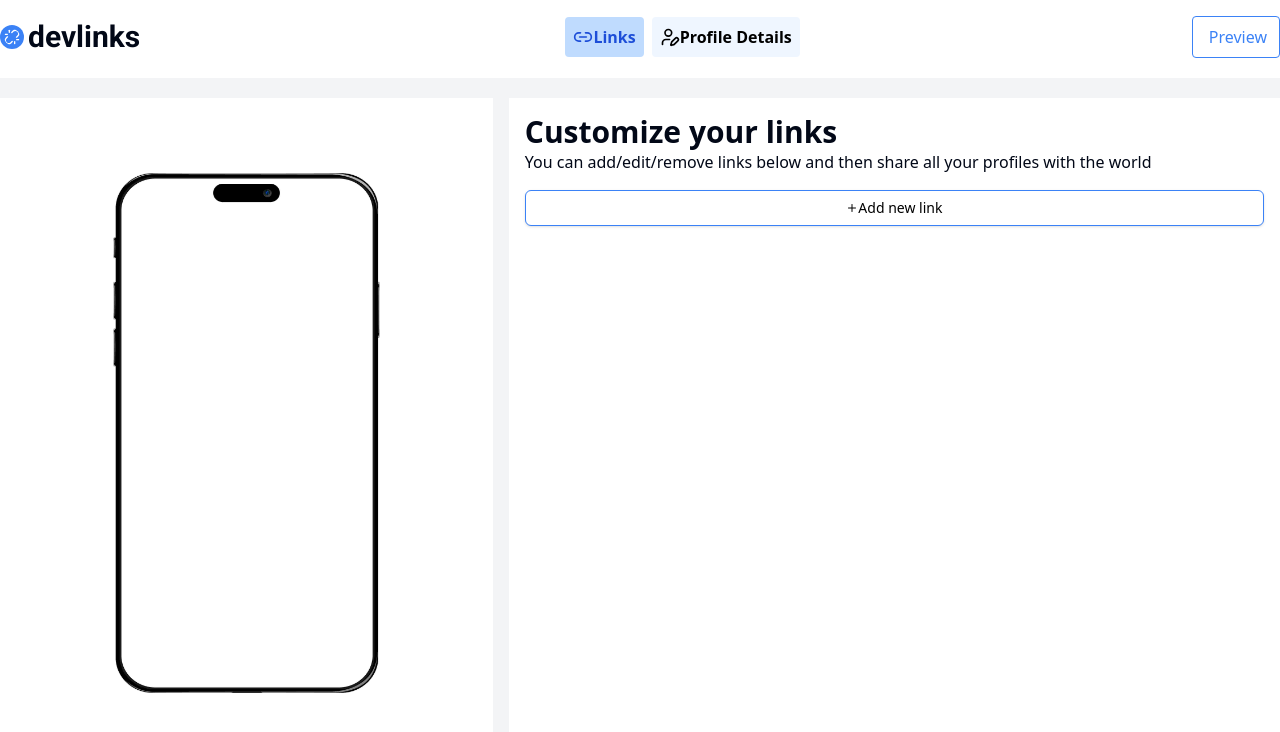
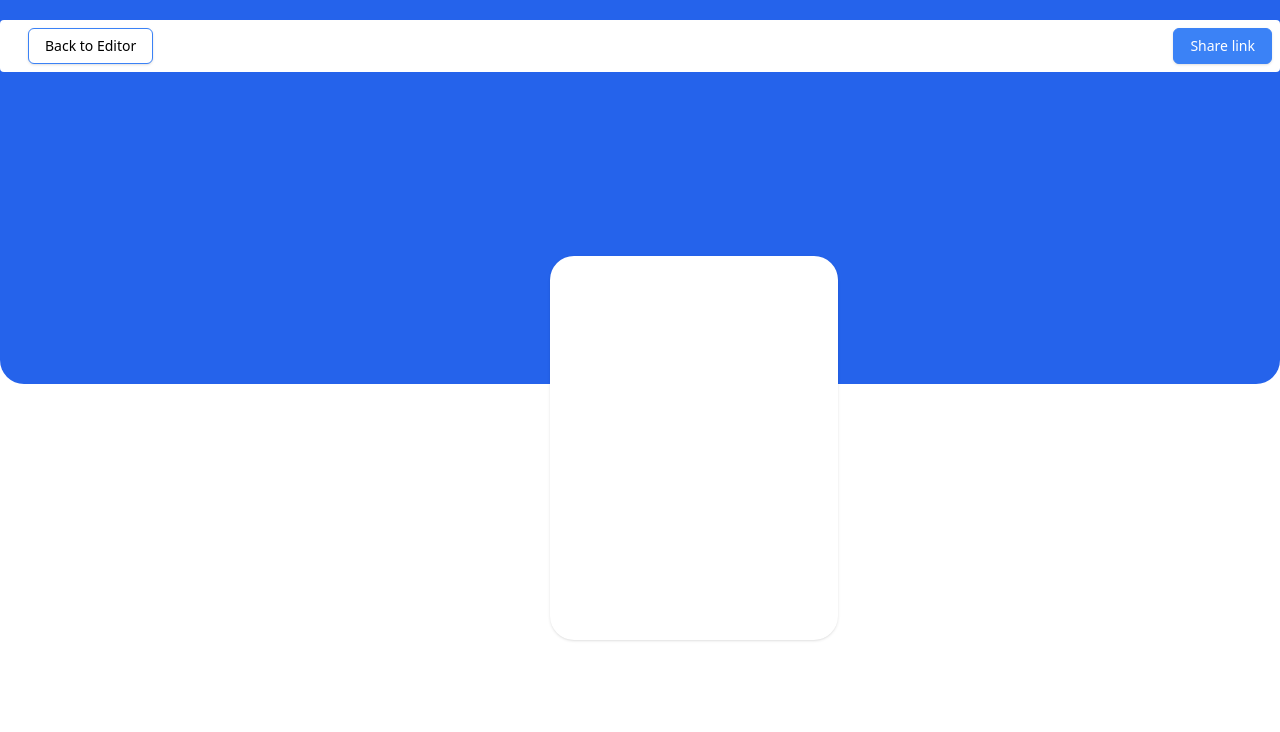
Before and after one commit to Shakil53/kahf-devlinks, a React (Vite) app: page /preview in a window 1280 px wide. Shown: the top 732 px of the page. Built offline with nearby package versions, Linux system fonts and the light colour scheme.

Commit message:
routes modification code optimization

```diff
--- a/src/App.jsx
+++ b/src/App.jsx
@@ -1,35 +1,19 @@
 import CreateLinkProvider from "./context/CreateLinkProvider";
-import CreateLinkPage from "./pages/createLinkPage/createLinkPage";
+import { Outlet } from "react-router-dom";
 import Navbar from "./shared/navbar/Navbar";
-import CreateProfile from "./pages/profileDetailsPage/createProfile";
-import { useState } from "react";
-import Preview from "./pages/Preview/Preview";
+import { useLocation } from "react-router-dom";
+
+const App = () => {
+  const location = useLocation();
 
 
-
-const App = () => {
-  const [activePage, setActivePage] = useState("links");
-
-  const renderPage = () => {
-    switch (activePage) {
-      case "links":
-        return <CreateLinkPage />;
-      case "profile":
-        return <CreateProfile />;
-        case "preview":
-          return <Preview />;
-      default:
-        return <CreateLinkPage />;
-    }
-  };
+  const isPreviewPage = location.pathname === '/preview';
 
   return (
     <CreateLinkProvider>
-    {activePage !== "preview" && (
-        <Navbar setActivePage={setActivePage} activePage={activePage} />
-      )}
-      {renderPage()}
-  </CreateLinkProvider>
+      {!isPreviewPage && <Navbar />}
+      <Outlet />
+    </CreateLinkProvider>
   );
 };
 
--- a/src/pages/Preview/Preview.jsx
+++ b/src/pages/Preview/Preview.jsx
@@ -36,7 +36,7 @@ const Preview = () => {
         <div className="bg-blue-600 h-96 rounded-b-3xl relative">
             <div className="absolute flex justify-between w-full items-center mt-5 bg-white rounded p-2">
                 <Button className="bg-white text-black border border-blue-500 ml-5 hover:bg-white">
-                    <Link to='/'>Back to Editor</Link>
+                    <Link to='/profileDetails'>Back to Editor</Link>
                 </Button>
                 <Button className="bg-blue-500 text-white border border-blue-500 ml-5 hover:bg-blue-500">
                     Share link
--- a/src/pages/profileDetailsPage/CreateProfile.jsx
+++ b/src/pages/profileDetailsPage/CreateProfile.jsx
@@ -7,7 +7,7 @@ import jpgIcon from '../../assets/jpgIcon.png';
 import pngIcon from '../../assets/png.png';
 import ProfileLeftSideContainer from "./ProfileLeftSideContainer";
 import CreateProfileInfo from "./CreateProfileInfo";
-import { CircleX } from "lucide-react";
+
 
 
 
@@ -70,9 +70,8 @@ const CreateProfile = () => {
             dispatch({
                 type: 'createLink',
                 payload: {
-                    id: new Date().getTime(), // Unique ID for the file
-                    file: file, // The actual File object
-                    // Other fields can go here, e.g., email, etc.
+                    id: new Date().getTime(),
+                    file: file,
                 },
             });
         };
@@ -119,9 +118,9 @@ const CreateProfile = () => {
                             dropMessageStyle={{ backgroundColor: 'red' }}
                         >
                             {/* Custom children to replace default design */}
-                            <div className="flex flex-col items-center justify-center min-h-[60px] sm:min-h-[80px]">
+                            <div className="flex flex-col items-center justify-center min-h-[60px] sm:min-h-[60px]">
                             <img src={uploadIcon} alt="Upload Icon" />
-                            <p className="text-sm sm:text-md font-bold">Tax Information</p>
+                            <p className="text-sm  font-bold">Drag and drop image</p>
 
                             </div>
                     </FileUploader>
--- a/src/shared/navbar/Navbar.jsx
+++ b/src/shared/navbar/Navbar.jsx
@@ -1,42 +1,50 @@
 /* eslint-disable react/prop-types */
+import { NavLink } from 'react-router-dom';
 import Container from '@/components/ui/Container';
-import { Unlink, Link2, UserPen, Eye  } from 'lucide-react';
+import { Unlink, Link2, UserPen, Eye } from 'lucide-react';
 
-
-
-const Navbar = ({ setActivePage, activePage }) => {
-    const getActiveClass = (page) => {
-        return activePage === page ? "bg-blue-200 text-blue-700" : "bg-blue-50 text-black";
-      };
+const Navbar = () => {
     return (
         <Container>
             <div className='flex bg-white items-center justify-between mt-4'>
-                 {/* icon here-----ml-5 md:mr-0 lg:mr-0 mt-1 md:mt-0 lg:mt-0 */}
-                <div className='flex items-center gap-1 '>
+                {/* Icon section */}
+                <div className='flex items-center gap-1'>
                     <Unlink className='size-6 bg-blue-500 text-white p-1 rounded-full'></Unlink>
                     <p className='text-3xl font-bold font-abc'>devlinks</p>
                 </div>
+
+                {/* Navigation Links */}
                 <div className="flex items-center gap-2">
-                <button
-                    onClick={() => setActivePage("links")}
-                    className={`flex rounded  p-2 items-center font-semibold ${getActiveClass("links")}`}
+                    <NavLink
+                        to="/"
+                        end
+                        className={({ isActive }) =>
+                            `flex rounded p-2 items-center font-semibold ${isActive ? "bg-blue-200 text-blue-700" : "bg-blue-50 text-black"}`
+                        }
                     >
                         <Link2 className="size-5" />
                         <span className="hidden md:block lg:block">Links</span>
-                </button>
-                <button
-                    onClick={() => setActivePage("profile")}
-                    className={`flex rounded  p-2 items-center font-semibold ${getActiveClass("profile")}`}
+                    </NavLink>
+
+                    <NavLink
+                        to="/profileDetails"
+                        className={({ isActive }) =>
+                            `flex rounded p-2 items-center font-semibold ${isActive ? "bg-blue-200 text-blue-700" : "bg-blue-50 text-black"}`
+                        }
                     >
                         <UserPen className="size-5" />
                         <span className="hidden md:block lg:block">Profile Details</span>
-                </button>
-                    <button
-                          onClick={() => setActivePage("preview")}
-                        className="text-blue-500 border hover:bg-gray-50 bg-white border-blue-500 px-3 py-2 rounded lg:ml-96 md:ml-30 ml-10 space-x-1 mr-5 md:mr-0 lg:mr-0">
+                    </NavLink>
+
+                    <NavLink
+                        to="/preview"
+                        className={({ isActive }) =>
+                            `text-blue-500 border hover:bg-gray-50 bg-white border-blue-500 px-3 py-2 rounded lg:ml-96 md:ml-30 ml-10 space-x-1 mr-5 md:mr-0 lg:mr-0 ${isActive ? "bg-blue-200" : ""}`
+                        }
+                    >
                         <Eye className="size-5 block md:hidden" />
                         <span className="hidden md:block lg:block">Preview</span>
-                </button>
+                    </NavLink>
                 </div>
             </div>
         </Container>
```
Also changed, not shown: src/routes/router.jsx (+8 -11 lines). Lines whose indentation alone changed are shown as unchanged.
